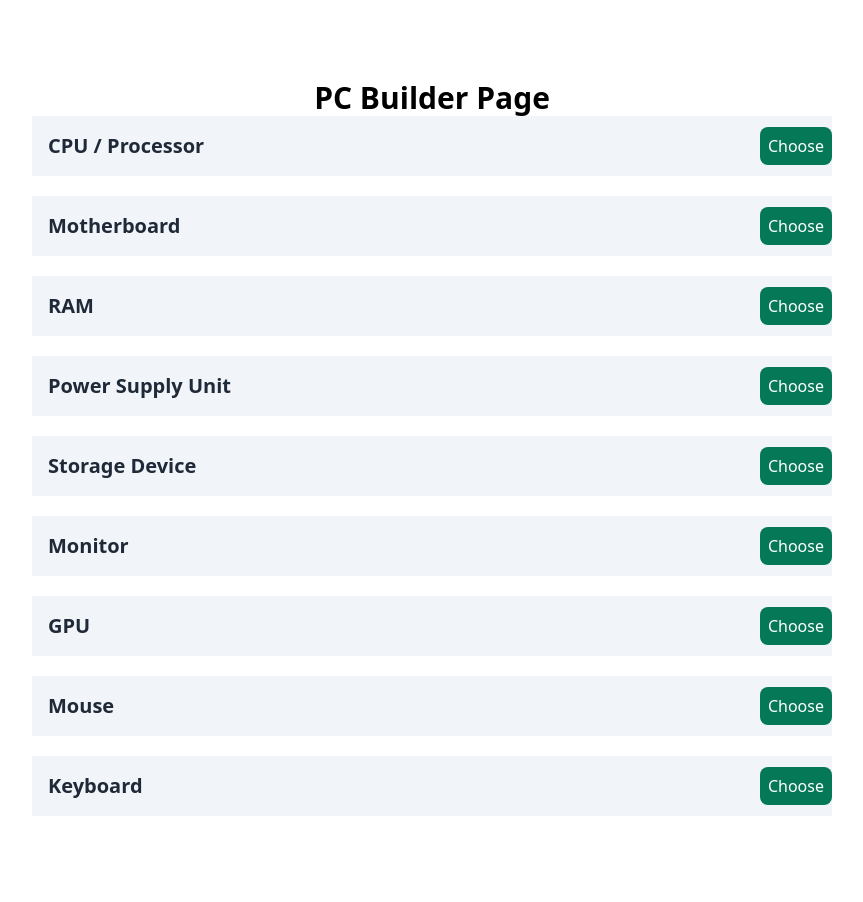
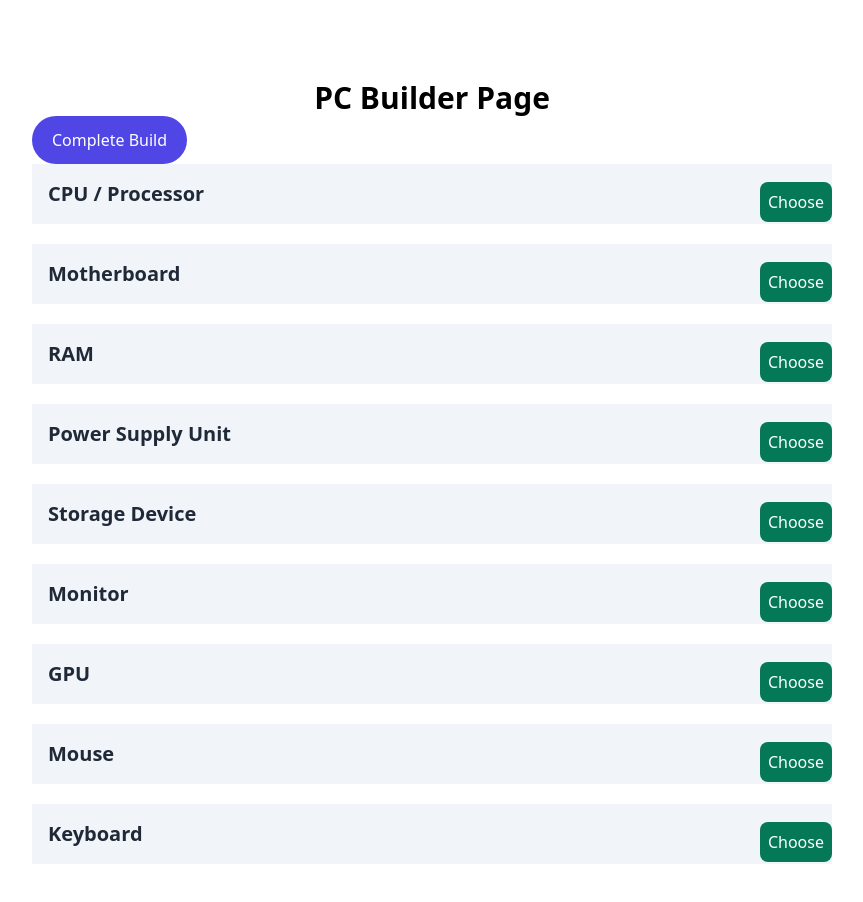
Before and after one commit to Habidhossen/PC-Builder-Website, a Next.js app: page /pc-builder in a window 1280 px wide. Shown: the top 902 px of the page, without its empty margins (208-1071 px from the left). Built offline with nearby package versions, Linux system fonts and the light colour scheme.

Commit message:
pc builder func done

```diff
--- a/src/pages/pc-builder/index.js
+++ b/src/pages/pc-builder/index.js
@@ -21,47 +21,59 @@ const PcBuilderPage = () => {
     (state) => state.builder.selectedComponents
   );
 
-  console.log(selectedComponents);
+  // Check if the "Complete Build" button should be disabled
+  const isButtonDisabled =
+    selectedComponents.length < 5 || selectedComponents.length > 6;
 
   return (
     <>
       <Head>
         <title>Build Your PC now</title>
       </Head>
+
       <section className="py-20 px-60">
         <div className="text-center">
           <h1 className="text-3xl font-bold">PC Builder Page</h1>
         </div>
 
+        <button
+          className="px-5 py-3 text-white duration-150 bg-indigo-600 rounded-full hover:bg-indigo-500 active:bg-indigo-700"
+          disabled={isButtonDisabled}
+        >
+          Complete Build
+        </button>
         {/* content */}
         <div className="space-y-5">
           {categories.map((category, index) => (
-            <div
-              className="bg-slate-100 flex items-center justify-between"
-              key={index}
-            >
+            <div className="" key={index}>
+              <div className="bg-slate-100 flex items-center justify-between">
                 <div className="p-4">
                   <h2 className="text-gray-800 text-xl font-semibold">
                     {category.name}
                   </h2>
                 </div>
                 <div>
-                <Link
-                  href={`pc-builder/components/${category.slug}`}
-                  className="mt-4 bg-emerald-700 text-white p-2 rounded-lg"
-                >
+                  {/* Use the correct href attribute */}
+                  <Link href={`/pc-builder/components/${category.slug}`}>
+                    <button className="mt-4 bg-emerald-700 text-white p-2 rounded-lg">
                       Choose
+                    </button>
                   </Link>
                 </div>
               </div>
-          ))}
+
+              {/* render selected components */}
               <div>
-            {selectedComponents.map((component, index) => (
-              <div key={index}>
+                {selectedComponents
+                  .filter((component) => component.category === category.name)
+                  .map((component, componentIndex) => (
+                    <div key={componentIndex}>
                       <h1>{component?.productName}</h1>
                     </div>
                   ))}
               </div>
+            </div>
+          ))}
         </div>
       </section>
     </>
```
Lines whose indentation alone changed are shown as unchanged.
